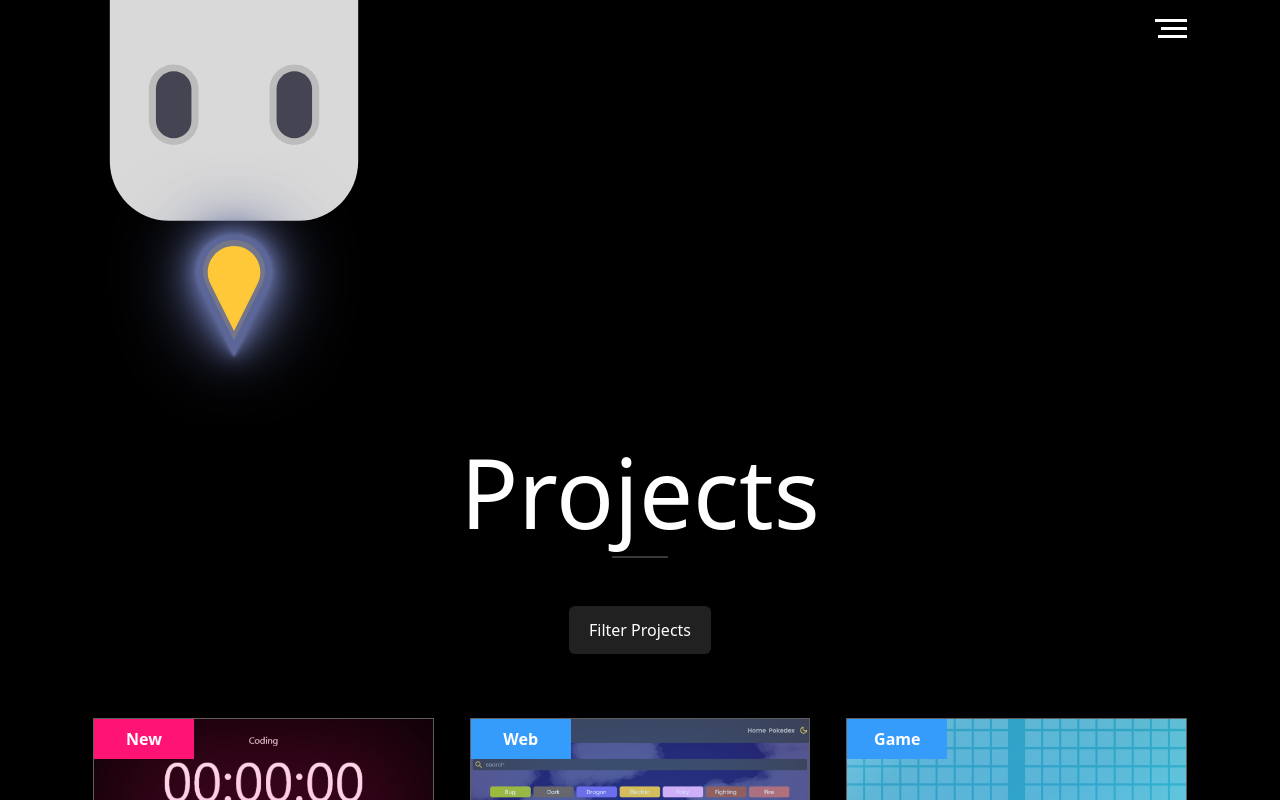
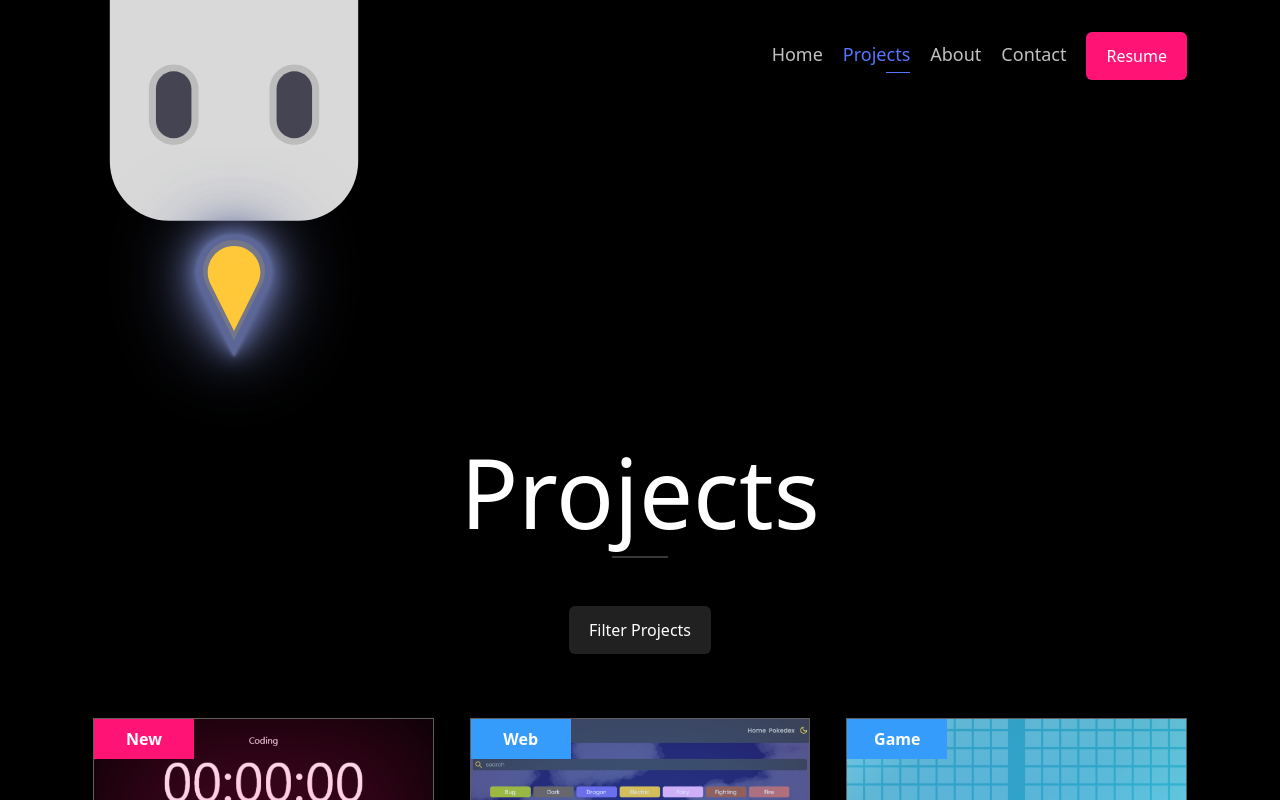
Before and after one commit to dominik-ilja/portfolio, a Next.js app: page /projects in a window 1280 px wide. Shown: the top 800 px of the page. Built offline with nearby package versions, Linux system fonts and the light colour scheme.

Commit message:
feat: Update Header component
- Add resume modal
- Add resume image for modal
- Add NavLink component

```diff
--- a/components/Header/Header.tsx
+++ b/components/Header/Header.tsx
@@ -2,25 +2,106 @@ import Image from "next/image";
 import { useState } from "react";
 
 import logo from "../../public/logo.svg";
+import Button from "../Utilities/Button/Button";
+import NavLink from "../Utilities/NavLink/NavLink";
 import HeaderToggle from "./HeaderToggle";
+import Container from "../Container/Container";
+import Modal from "../Modal/Modal";
+import useScrollBlock from "../../hooks/useScrollBlock";
+import resume from "../../public/resume.jpg";
 
 const Header = () => {
-  const [menuIsOpen, setMenuIsOpen] = useState(false);
+  const [menuIsHidden, setMenuIsHidden] = useState(true);
+  const [modalIsHidden, setModalIsHidden] = useState(true);
+  const [allowScroll, blockScroll] = useScrollBlock();
+
+  !menuIsHidden || !modalIsHidden ? blockScroll() : allowScroll();
+
+  const links = [
+    { name: "Home", route: "/", exact: true },
+    { name: "Projects", route: "/projects", exact: false },
+    { name: "About", route: "/#about", exact: true },
+    { name: "Contact", route: "/#contact", exact: true },
+  ];
 
   return (
+    <>
       <header>
-      <div className="container flex items-start justify-between px-3 mx-auto">
+        <Container className="flex items-start justify-between">
           <Image
             src={logo}
             alt="Ghost"
             className="max-w-[120px] md:max-w-[200px] lg:max-w-[250px] relative left-4"
           />
+          <nav
+            className={`fixed top-0 bottom-0 left-0 right-0 z-30 overflow-y-scroll duration-700 transition-all bg-base-1 md:bg-[transparent] md:pt-4 md:static md:flex md:translate-x-0 ${
+              menuIsHidden ? "translate-x-full" : ""
+            }`}
+          >
+            <menu className="flex flex-col items-center justify-center min-h-screen py-4 gap-y-12 gap-x-5 md:flex-row md:min-h-0">
+              {links.map(({ name, route, exact }) => (
+                <li key={route + name}>
+                  <NavLink
+                    className="text-3xl md:text-lg"
+                    href={route}
+                    exact={exact}
+                    onClick={() => setMenuIsHidden(true)}
+                  >
+                    {name}
+                  </NavLink>
+                </li>
+              ))}
+              <li>
+                <Button
+                  className="bg-red"
+                  rounded
+                  onClick={() => {
+                    setMenuIsHidden(true);
+                    setModalIsHidden(false);
+                  }}
+                >
+                  Resume
+                </Button>
+              </li>
+            </menu>
+          </nav>
           <HeaderToggle
-          onClick={() => setMenuIsOpen(!menuIsOpen)}
-          open={menuIsOpen}
+            className="z-50 md:hidden"
+            onClick={() => setMenuIsHidden(!menuIsHidden)}
+            open={!menuIsHidden}
           />
+        </Container>
+      </header>
+      <Modal
+        blockScroll={false}
+        className="flex flex-col items-center w-full max-h-screen p-2 mx-0 gap-y-2 lg:w-auto"
+        hidden={modalIsHidden}
+        onBackgroundClick={() => setModalIsHidden(true)}
+      >
+        <Image
+          src={resume}
+          alt="resume"
+          className="object-contain w-full h-full aspect-17/22"
+        />
+        <div className="flex gap-x-4">
+          <Button
+            rounded
+            className="w-32 bg-indigo"
+            externalLink="https://docs.google.com/document/d/1AJkrit3Ta0nU1jI7wu-3aShcS-b-qLv_TwCPjLBZs6c/edit?usp=sharing"
+            target="_blank"
+          >
+            Download
+          </Button>
+          <Button
+            onClick={() => setModalIsHidden(true)}
+            rounded
+            className="w-32 bg-red"
+          >
+            Close
+          </Button>
         </div>
-    </header>
+      </Modal>
+    </>
   );
 };
 
--- a/components/Header/HeaderToggle.tsx
+++ b/components/Header/HeaderToggle.tsx
@@ -1,18 +1,24 @@
 import { MouseEventHandler } from "react";
-import styles from "./HeaderToggle.module.scss";
+import { twMerge } from "tailwind-merge";
 
 type Props = {
+  className?: string;
   onClick: MouseEventHandler;
   open: boolean;
 };
 
-const HeaderToggle = (props: Props) => {
+const HeaderToggle = ({ className, onClick, open }: Props) => {
+  const classes = twMerge(
+    "relative flex items-center w-8 h-8 mt-3 cursor-pointer",
+    className
+  );
+
   let line = "absolute right-0 bg-white h-[3px] transition-all";
   let line1: string;
   let line2: string;
   let line3: string;
 
-  if (props.open) {
+  if (open) {
     line += " w-full";
     line1 = "rotate-[135deg]";
     line2 = "scale-0";
@@ -24,10 +30,7 @@ const HeaderToggle = (props: Props) => {
   }
 
   return (
-    <button
-      onClick={props.onClick}
-      className={`items-center cursor-pointer flex mt-3 w-8 h-8 relative`}
-    >
+    <button onClick={onClick} className={classes}>
       <div className={`${line} ${line1}`} />
       <div className={`${line} ${line2}`} />
       <div className={`${line} ${line3}`} />
--- /dev/null
+++ b/components/Utilities/NavLink/NavLink.tsx
@@ -0,0 +1,58 @@
+import clsx from "clsx";
+import Link from "next/link";
+import { useRouter } from "next/router";
+import { MouseEventHandler, useEffect, useState } from "react";
+import { twMerge } from "tailwind-merge";
+
+type Props = {
+  children?: React.ReactNode;
+  href: string;
+  exact?: boolean;
+  className?: string;
+  onClick?: MouseEventHandler;
+};
+
+const NavLink = ({
+  children,
+  href,
+  exact,
+  onClick,
+  className,
+  ...props
+}: Props) => {
+  const router = useRouter();
+  const [isActive, setIsActive] = useState(false);
+
+  /*
+    This useEffect prevents a hydration error.
+    The classes don't match up when using router.asPath for an unknown reason.
+    This let's everything render the same at first then the state will re-render
+    the component with the proper changes.
+  */
+  useEffect(() => {
+    setIsActive(
+      exact ? href === router.asPath : router.asPath.startsWith(href)
+    );
+  }, [isActive, exact, router.asPath, href]);
+
+  let classes = twMerge(
+    "items-end flex flex-col gap-y-1 transition-all hover:text-yellow hover:after:w-6 duration-500 after:block after:w-0 after:h-[1px] after:bg-[currentcolor] after:transition-all after:duraction-500",
+    className,
+    clsx({
+      "text-indigo after:w-6": isActive,
+    })
+  );
+
+  return (
+    <Link onClick={onClick} className={classes} href={href}>
+      {children}
+    </Link>
+  );
+};
+
+NavLink.defaultProps = {
+  className: "",
+  exact: false,
+};
+
+export default NavLink;
```
Also changed, not shown: public/resume.jpg (added). Lines whose indentation alone changed are shown as unchanged.
